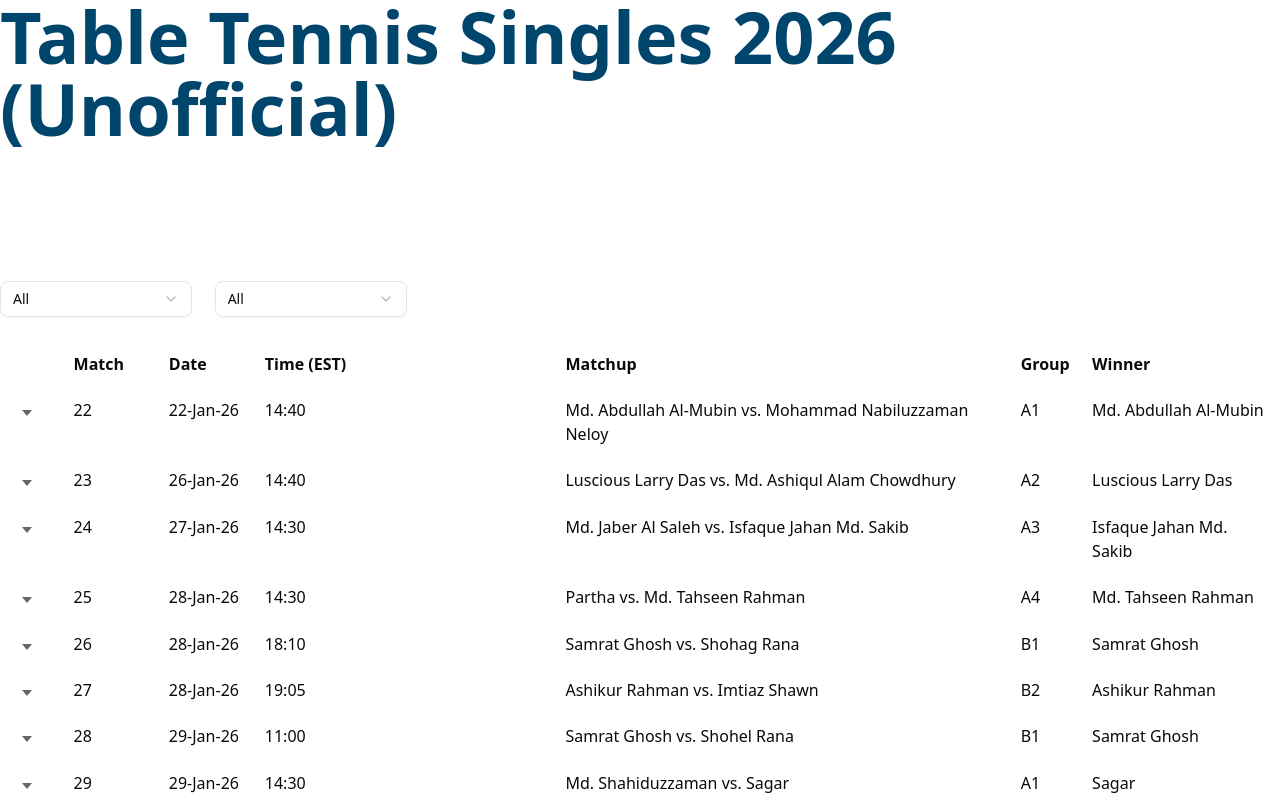
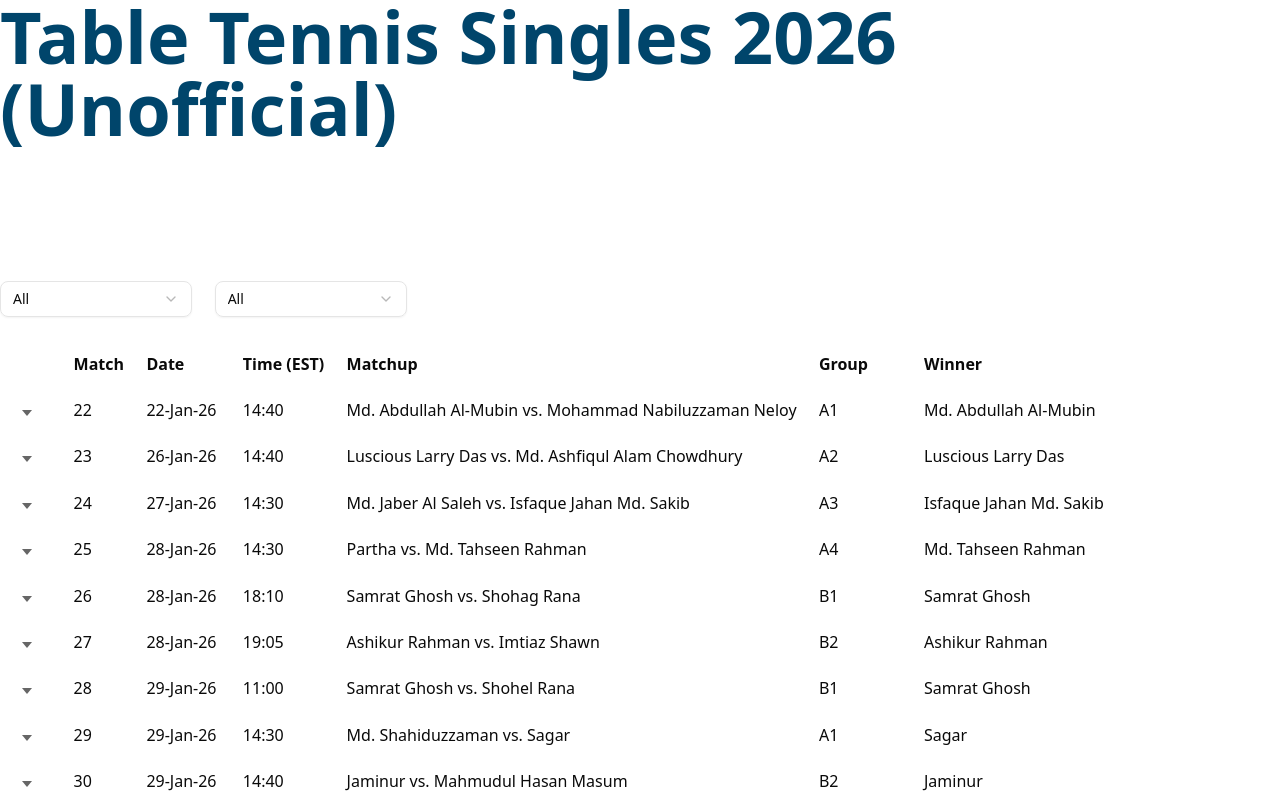
Before and after one commit to tahsinAmin/tt26, a React (Vite) app: page / in a window 1280 px wide. Shown: the top 800 px of the page. Built offline with nearby package versions, Linux system fonts and the light colour scheme.

Commit message:
refine: data populate

```diff
--- a/src/components/CollapsibleTable.jsx
+++ b/src/components/CollapsibleTable.jsx
@@ -19,7 +19,7 @@ const CollapsibleTable = () => {
     const [filteredGroups, setFilteredGroups] = useState(groups);
     const groupNames = {
         A1: ["Mamun", "Mohammad Nabiluzzaman Neloy", "Sagar", "Md. Shahiduzzaman", "Md. Abdullah Al-Mubin", "Samrat Ghosh"],
-        A2: ["Fazle Rabbi Biswas", "Luscious Larry Das", "Md. Aminul Islam", "Tahsin", "Md. Ashiqul Alam Chowdhury", "Shohag Rana"],
+        A2: ["Fazle Rabbi Biswas", "Luscious Larry Das", "Md. Aminul Islam", "Tahsin", "Md. Ashfiqul Alam Chowdhury", "Shohag Rana"],
         A3: ["Isfaque Jahan Md. Sakib", "Fazle Rabbi", "Shah Riya Naeem", "Md. Jaber Al Saleh", "Ashikur Rahman"],
         A4: ["Abdul Awal Nadim", "Md. Tahseen Rahman", "Farhan", "Md. Saiful Islam", "Partha", "Imtiaz Shawn"],
         B1: ["Samrat Ghosh", "Shohel Rana", "Shohag Rana", "Raihan", "Mehedi Hasan"],
@@ -40,7 +40,7 @@ const CollapsibleTable = () => {
     const HistoryTable = ({ history, players }) => {
         console.log(history);
         if (!history || history.length === 0) {
-            return <p style={{ color: '#666', fontSize: '13px' }}>Postponed/Walkover</p>;
+            return <p style={{ color: '#666', fontSize: '13px' }}>Not Applicable</p>;
         }
 
         return (
@@ -112,7 +112,7 @@ const CollapsibleTable = () => {
 
             <h1 className="text-7xl font-bold mb-6 text-[#00456b]">Table Tennis Singles 2026 (Unofficial)</h1>
 
-            <section className="tablepress-responsive-container">
+            <section className="tablepress-responsive-container mb-40">
                 <div className="grid gap-2 grid-cols-6 mb-6">
                     <Select name="group" id="" value={selectedName} onValueChange={handleNameChange}>
                         <SelectTrigger className="w-full max-w-48">
@@ -140,7 +140,7 @@ const CollapsibleTable = () => {
                                     <SelectItem value="Luscious Larry Das">Luscious Larry Das</SelectItem>
                                     <SelectItem value="Md. Aminul Islam">Md. Aminul Islam</SelectItem>
                                     <SelectItem value="Tahsin">Tahsin</SelectItem>
-                                    <SelectItem value="Md. Ashiqul Alam Chowdhury">Md. Ashiqul Alam Chowdhury</SelectItem>
+                                    <SelectItem value="Md. Ashfiqul Alam Chowdhury">Md. Ashfiqul Alam Chowdhury</SelectItem>
                                     <SelectItem value="Shohag Rana">Shohag Rana</SelectItem>
                                 </SelectGroup>
                                 <SelectSeparator />
@@ -224,7 +224,7 @@ const CollapsibleTable = () => {
                             if (group.id < 0) {
                                 return (
                                     <tr className="row-91" key={index}>
-                                        <td colSpan="8" className="column-1"><b>Holiday</b></td>
+                                        <td colSpan="8" className="column-1"><b>{group.matchup}</b></td>
                                     </tr>
                                 )
                             }
@@ -263,79 +263,6 @@ const CollapsibleTable = () => {
                                 </React.Fragment>
                             )
                         })}
-
-                        <tr className="row-91">
-                            <td colSpan="8" className="column-1"><b>10 February 2026</b></td>
-                        </tr>
-
-                        <tr className="row-100">
-                            <td colSpan="8" className="column-1"><b>Quarter-finals</b></td>
-                        </tr>
-                        <tr className="row-101">
-                            <td className="column-1">97</td>
-                            <td className="column-2">17-Feb-26</td>
-                            <td className="column-3">18:05</td>
-                            <td className="column-5">Match 89 Winner v Match 90 Winner</td>
-                            <td className="column-6"></td>
-                        </tr>
-                        <tr className="row-102">
-                            <td className="column-1">98</td>
-                            <td className="column-2">17-Feb-26</td>
-                            <td className="column-3">18:15</td>
-                            <td className="column-5">Match 93 Winner v Match 94 Winner</td>
-                            <td className="column-6"></td>
-                        </tr>
-                        <tr className="row-103">
-                            <td className="column-1">99</td>
-                            <td className="column-2">18-Feb-26</td>
-                            <td className="column-3">11:05</td>
-                            <td className="column-5">Match 91 Winner v Match 92 Winner</td>
-                            <td className="column-6"></td>
-                        </tr>
-                        <tr className="row-104">
-                            <td className="column-1">100</td>
-                            <td className="column-2">18-Feb-26</td>
-                            <td className="column-3">11:15</td>
-                            <td className="column-5">Match 95 Winner v Match 96 Winner</td>
-                            <td className="column-6"></td>
-                        </tr>
-                        <tr className="row-105">
-                            <td colSpan="8" className="column-1"><b>Semi-finals</b></td>
-                        </tr>
-                        <tr className="row-106">
-                            <td className="column-1">101</td>
-                            <td className="column-2">18-Feb-26</td>
-                            <td className="column-3">14:40</td>
-                            <td className="column-5">Match 97 Winner v Match 98 Winner</td>
-                            <td className="column-6"></td>
-                        </tr>
-                        <tr className="row-107">
-                            <td className="column-1">102</td>
-                            <td className="column-2">18-Feb-26</td>
-                            <td className="column-3">14:50</td>
-                            <td className="column-5">Match 99 Winner v Match 100 Winner</td>
-                            <td className="column-6"></td>
-                        </tr>
-                        <tr className="row-108">
-                            <td colSpan="8" className="column-1"><b>Third Place</b></td>
-                        </tr>
-                        <tr className="row-109">
-                            <td className="column-1">103</td>
-                            <td className="column-2">18-Feb-26</td>
-                            <td className="column-3">18:05PM</td>
-                            <td className="column-5">Match 101 Loser v Match 102 Loser</td>
-                            <td className="column-6"></td>
-                        </tr>
-                        <tr className="row-110">
-                            <td colSpan="8" className="column-1"><b>Final</b></td>
-                        </tr>
-                        <tr className="row-111">
-                            <td className="column-1">104</td>
-                            <td className="column-2">18-Feb-26</td>
-                            <td className="column-3">18:15PM</td>
-                            <td className="column-5">Match 101 Winner v Match 102 Winner</td>
-                            <td className="column-6"></td>
-                        </tr>
                     </tbody>
                 </table>) : (<p>No data found</p>)}
 
--- a/src/data.ts
+++ b/src/data.ts
@@ -14,7 +14,7 @@ export const groups = [
         id: 23,
         date: "26-Jan-26",
         time: "14:40",
-        players: ["Luscious Larry Das", "Md. Ashiqul Alam Chowdhury"],
+        players: ["Luscious Larry Das", "Md. Ashfiqul Alam Chowdhury"],
         group: "A2",
         history: {
             winner: "Luscious Larry Das",
@@ -190,7 +190,7 @@ export const groups = [
         id: 39,
         date: "02-Feb-26",
         time: "18:05",
-        players: ["Fazle Rabbi Biswas", "Md. Ashiqul Alam Chowdhury"],
+        players: ["Fazle Rabbi Biswas", "Md. Ashfiqul Alam Chowdhury"],
         group: "A2",
         history: {
             winner: "Fazle Rabbi Biswas",
@@ -459,7 +459,7 @@ export const groups = [
         id: 62,
         date: "09-Feb-26",
         time: "18:00",
-        players: ["Md. Aminul Islam", "Md. Ashiqul Alam Chowdhury"],
+        players: ["Md. Aminul Islam", "Md. Ashfiqul Alam Chowdhury"],
         group: "A2",
         history: {
             winner: "Md. Aminul Islam",
@@ -470,7 +470,7 @@ export const groups = [
         id: 63,
         date: "09-Feb-26",
         time: "18:10",
-        players: ["Tahsin", "Md. Ashiqul Alam Chowdhury"],
+        players: ["Tahsin", "Md. Ashfiqul Alam Chowdhury"],
         group: "A2",
         history: {
             winner: "Tahsin",
@@ -619,20 +619,279 @@ export const groups = [
         }
     },
     {
+        id: -3,
+        date: "05-Feb-26",
+        time: "",
+        matchup: "Holiday",
+        group: "-",
+    },
+    {
         id: 77,
-        date: "10-Feb-26",
-        time: "11:10",
+        date: "16-Feb-26",
+        time: "11:20",
         players: ["Shohag Rana", "Luscious Larry Das"],
         group: "A2",
         history: null
     },
     {
         id: 78,
-        date: "10-Feb-26",
-        time: "18:10",
+        date: "16-Feb-26",
+        time: "14:35",
         players: ["Abdul Awal Nadim", "Imtiaz Shawn"],
         group: "A4",
         history: null
+    },
+    {
+        "id": 79,
+        "date": "16-Feb-26",
+        "time": "11:00",
+        "players": ["Imtiaz Shawn", "Md. Tahseen Rahman"],
+        "group": "A4",
+        "history": null
+    },
+    {
+        "id": 80,
+        "date": "16-Feb-26",
+        "time": "11:05",
+        "players": ["Abdul Awal Nadim", "Md. Tahseen Rahman"],
+        "group": "A4",
+        "history": null
+    },
+    {
+        "id": 81,
+        "date": "16-Feb-26",
+        "time": "11:10",
+        "players": ["Shohag Rana", "Luscious Larry Das"],
+        "group": "A2",
+        "history": null
+    },
+    {
+        "id": 82,
+        "date": "16-Feb-26",
+        "time": "11:15",
+        "players": ["Ashikur Rahman", "Isfaque Jahan Md. Sakib"],
+        "group": "A3",
+        "history": null
+    },
+    {
+        "id": 83,
+        "date": "16-Feb-26",
+        "time": "11:20",
+        "players": ["Fazle Rabbi", "Ashikur Rahman"],
+        "group": "A3",
+        "history": null
+    },
+    {
+        "id": 84,
+        "date": "16-Feb-26",
+        "time": "14:00",
+        "players": ["Md. Shahiduzzaman", "Md. Abdullah Al-Mubin"],
+        "group": "A1",
+        "history": null
+    },
+    {
+        "id": 85,
+        "date": "16-Feb-26",
+        "time": "14:30",
+        "players": ["Partha", "Imtiaz Shawn"],
+        "group": "A4",
+        "history": null
+    },
+    {
+        "id": 86,
+        "date": "16-Feb-26",
+        "time": "14:35",
+        "players": ["Abdul Awal Nadim", "Imtiaz Shawn"],
+        "group": "A4",
+        "history": null
+    },
+    {
+        "id": 87,
+        "date": "16-Feb-26",
+        "time": "14:40",
+        "players": ["Abdul Awal Nadim", "Md. Saiful Islam"],
+        "group": "A4",
+        "history": null
+    },
+    {
+        "id": 88,
+        "date": "16-Feb-26",
+        "time": "14:45",
+        "players": ["Md. Saiful Islam", "Md. Tahseen Rahman"],
+        "group": "A4",
+        "history": null
+    },
+    {
+        "id": 89,
+        "date": "16-Feb-26",
+        "time": "14:50",
+        "players": ["Fazle Rabbi Biswas", "Shohag Rana"],
+        "group": "A2",
+        "history": null
+    },
+    {
+        "id": 90,
+        "date": "16-Feb-26",
+        "time": "18:05",
+        "players": ["Abdul Awal Nadim", "Farhan"],
+        "group": "A4",
+        "history": null
+    },
+    {
+        "id": 91,
+        "date": "16-Feb-26",
+        "time": "18:10",
+        "players": ["Farhan", "Imtiaz Shawn"],
+        "group": "A4",
+        "history": null
+    },
+    {
+        "id": 92,
+        "date": "16-Feb-26",
+        "time": "18:15",
+        "players": ["Md. Ashfiqul Alam Chowdhury", "Shohag Rana"],
+        "group": "A2",
+        "history": null
+    },
+    {
+        "id": 93,
+        "date": "16-Feb-26",
+        "time": "18:20",
+        "players": ["Md. Saiful Islam", "Partha"],
+        "group": "A4",
+        "history": null
+    },
+    {
+        "id": 94,
+        "date": "16-Feb-26",
+        "time": "19:00",
+        "players": ["Mamun", "Sagar"],
+        "group": "A1",
+        "history": null
+    },
+    {
+        "id": 95,
+        "date": "16-Feb-26",
+        "time": "19:10",
+        "players": ["Mamun", "Samrat Ghosh"],
+        "group": "A1",
+        "history": null
+    },
+    {
+        "id": 96,
+        "date": "17-Feb-26",
+        "time": "11:00",
+        "players": ["Fazle Rabbi Biswas", "Luscious Larry Das"],
+        "group": "A2",
+        "history": null
+    },
+    {
+        "id": 97,
+        "date": "17-Feb-26",
+        "time": "11:05",
+        "players": ["Fazle Rabbi Biswas", "Md. Ashfiqul Alam Chowdhury"],
+        "group": "A2",
+        "history": null
+    },
+    {
+        "id": 98,
+        "date": "17-Feb-26",
+        "time": "11:10",
+        "players": ["Samrat Ghosh", "Mohammad Nabiluzzaman Neloy"],
+        "group": "A1",
+        "history": null
+    },
+    {
+        id: -3,
+        date: "17-Feb-26",
+        time: "",
+        matchup: "Quarter-finals",
+        group: "-",
+    },
+    {
+        "id": 99,
+        "date": "17-Feb-26",
+        "time": "11:15",
+        "players": ["Top of Group A1", "Runner-up of Group A3"],
+        "group": "QF1",
+        "history": null
+    },
+    {
+        "id": 100,
+        "date": "17-Feb-26",
+        "time": "11:20",
+        "players": ["Top of Group A2", "Runner-up of Group A4"],
+        "group": "QF2",
+        "history": null
+    },
+    {
+        "id": 101,
+        "date": "17-Feb-26",
+        "time": "14:35",
+        "players": ["Top of Group A3", "Runner-up of Group A1"],
+        "group": "QF3",
+        "history": null
+    },
+    {
+        "id": 102,
+        "date": "17-Feb-26",
+        "time": "14:40",
+        "players": ["Top of Group A4", "Runner-up of Group A2"],
+        "group": "QF4",
+        "history": null
+    },
+    {
+        id: -3,
+        date: "17-Feb-26",
+        time: "",
+        matchup: "Semi-finals",
+        group: "-",
+    },
+    {
+        "id": 103,
+        "date": "17-Feb-26",
+        "time": "14:45",
+        "players": ["Winner QF 1", "Winner QF 2"],
+        "group": "SF1",
+        "history": null
+    },
+    {
+        "id": 104,
+        "date": "17-Feb-26",
+        "time": "14:50",
+        "players": ["Winner QF 3", "Winner QF 4"],
+        "group": "SF2",
+        "history": null
+    },
+    {
+        id: -4,
+        date: "17-Feb-26",
+        time: "",
+        matchup: "Third Place",
+        group: "-",
+    },
+    {
+        "id": 105,
+        "date": "17-Feb-26",
+        "time": "18:00",
+        "players": ["Loser SF 1", "Loser SF 2"],
+        "group": "Third Place",
+        "history": null
+    },
+    {
+        id: -5,
+        date: "17-Feb-26",
+        time: "",
+        matchup: "Final",
+        group: "-",
+    },
+    {
+        "id": 106,
+        "date": "17-Feb-26",
+        "time": "18:10",
+        "players": ["Winner SF 1", "Winner SF 2"],
+        "group": "Final",
+        "history": null
     },
 ]
 
@@ -689,39 +948,3 @@ export const standingsB2 = [
     { name: "Mahmudul Hasan Masum", P: 3, W: 0, L: 3, Pts: 0 },
     { name: "Tariquzzaman Tuhin", P: 3, W: 0, L: 3, Pts: 0 }
 ];
-
-
-// 69 A4 11:00 Imtiaz Shawn vs. Md. Tahseen Rahman
-// 93 A4 11:05 Abdul Awal Nadim vs. Md. Tahseen Rahman
-// 85 A3 11:10 Ashikur Rahman vs. Sakib
-// 96 A3 11:15 Fazle Rabbi vs. Ashikur Rahman
-
-// 93 A1 14:00 Md. Shahiduzzaman vs. Md. Abdullah Al-Mubin
-// 88 A4 14:30 Partha vs. Imtiaz Shawn
-// 77 A4 14:35 Abdul Awal Nadim vs. Imtiaz Shawn
-// 77 A4 14:40 Abdul Awal Nadim vs. Md. Saiful Islam
-// 84 A4 14:45 Md. Saiful Islam vs. Md. Tahseen Rahman
-// 71 A2 14:55 Shohag Rana vs. Luscious Larry Das
-// 94 A2 15:00 Fazle Rabbi Biswas vs. Shohag Rana
-
-// 80 A4 18:05 Abdul Awal Nadim vs. Farhan
-// 97 A4 18:10 Farhan vs. Imtiaz Shawn
-// 86 A2 18:15 Md. Ashiqul Alam Chowdhury vs. Shohag Rana
-// 96 A4 18:20 Md. Saiful Islam vs. Partha
-
-// 79 A1 ~19:00 Mamun vs. Sagar
-// 90 A1 ~19:10 Mamun vs. Samrat Ghosh
-
-
-// 91 A2 18:15 Fazle Rabbi Biswas vs. Luscious Larry Das
-// 71 A2 14:40 Fazle Rabbi Biswas vs. Md. Ashiqul Alam Chowdhury
-// 66 A1 18:00 Samrat Ghosh vs. Mohammad Nabiluzzaman Neloy
-// QF1
-
-// QF2
-// QF3
-// QF4
-// SF1
-
-// SF2
-// F
```
